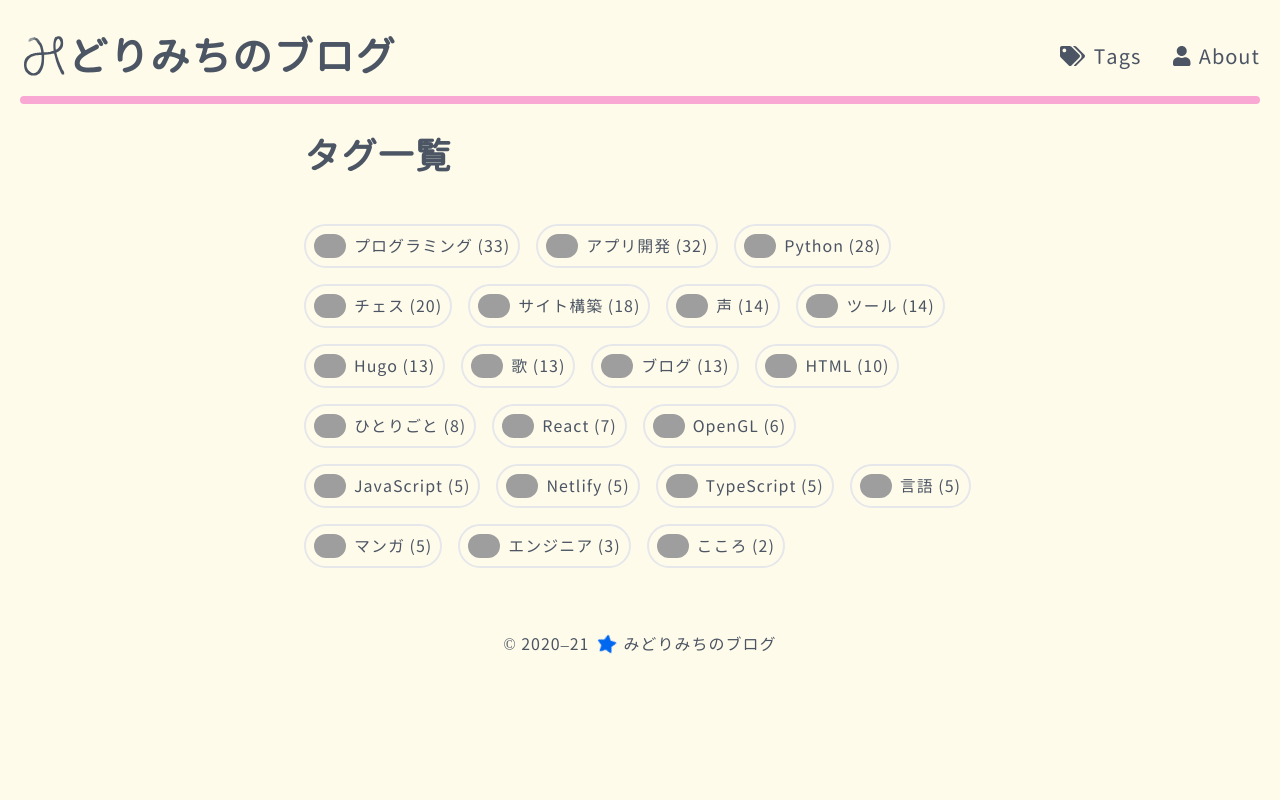
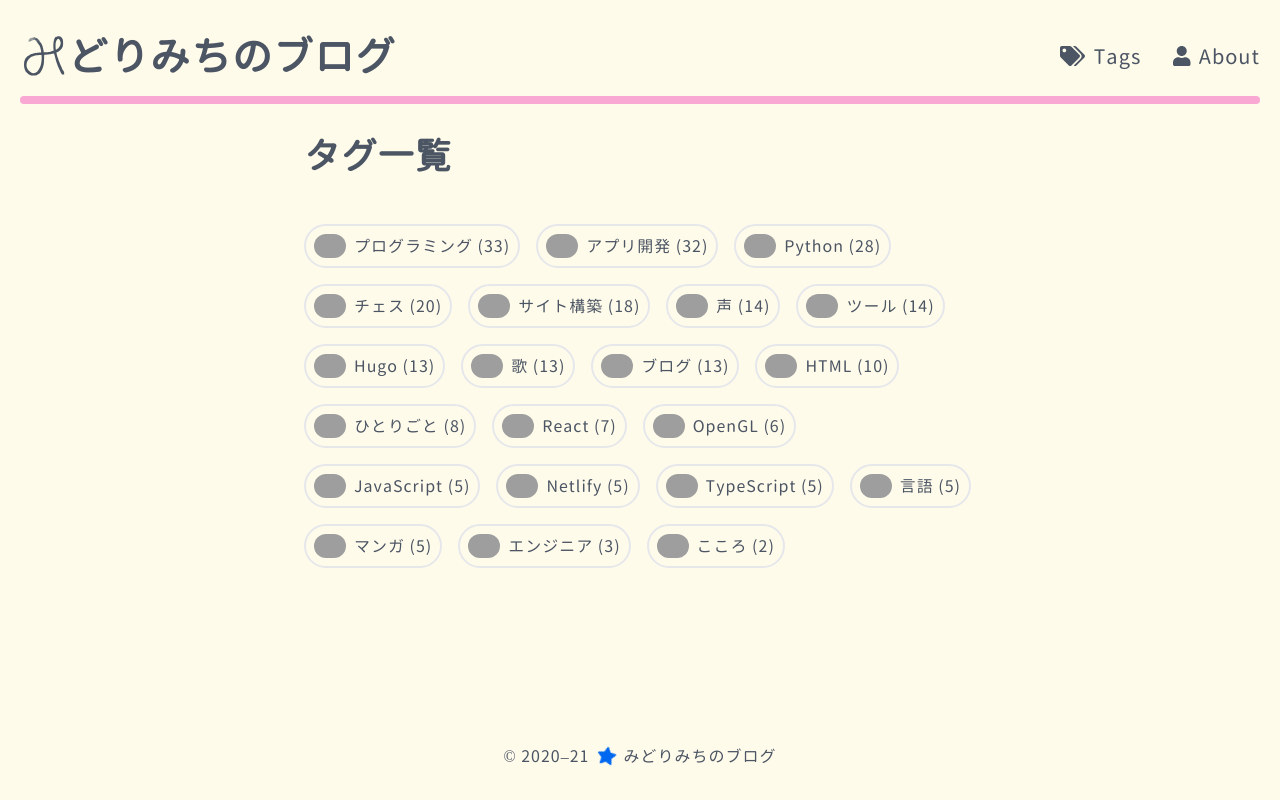
Before and after one commit to midorimici/nextjs-blog, a Next.js app: page /tags in a window 1280 px wide. Built offline with nearby package versions, Linux system fonts and the light colour scheme; grey boxes are pictures that could not be loaded; what twemoji would draw is missing.

Commit message:
💄 #3 update footer position

```diff
--- a/components/container.tsx
+++ b/components/container.tsx
@@ -5,7 +5,7 @@ type Props = {
 }
 
 const Container: FunctionComponent = ({ children }: Props) => {
-  return <div className="container mx-auto px-5">
+  return <div className="container flex flex-col min-h-screen mx-auto px-5">
     {children}
   </div>
 }
--- a/components/layout.tsx
+++ b/components/layout.tsx
@@ -14,7 +14,7 @@ const Layout = ({ children }: Props) => {
       <div className="min-h-screen bg-yellow-50">
         <Container>
           <Header />
-          <main>{children}</main>
+          <main className="flex-grow">{children}</main>
           <Footer />
         </Container>
       </div>
```
